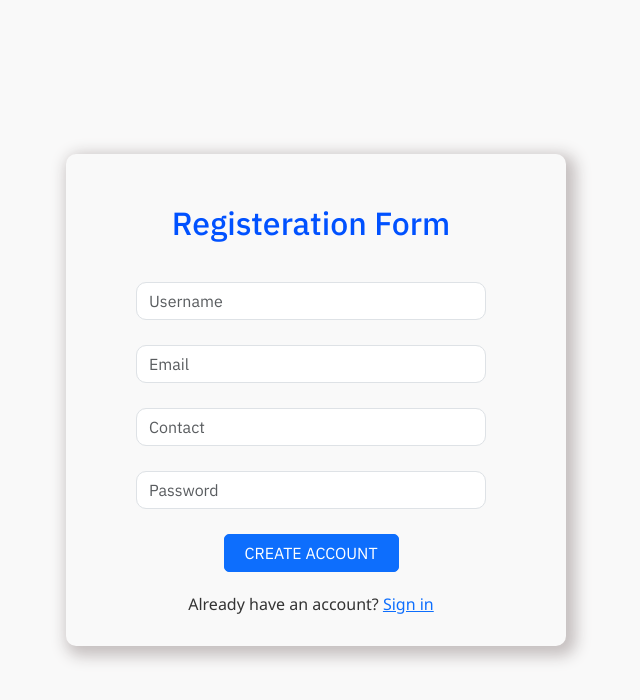
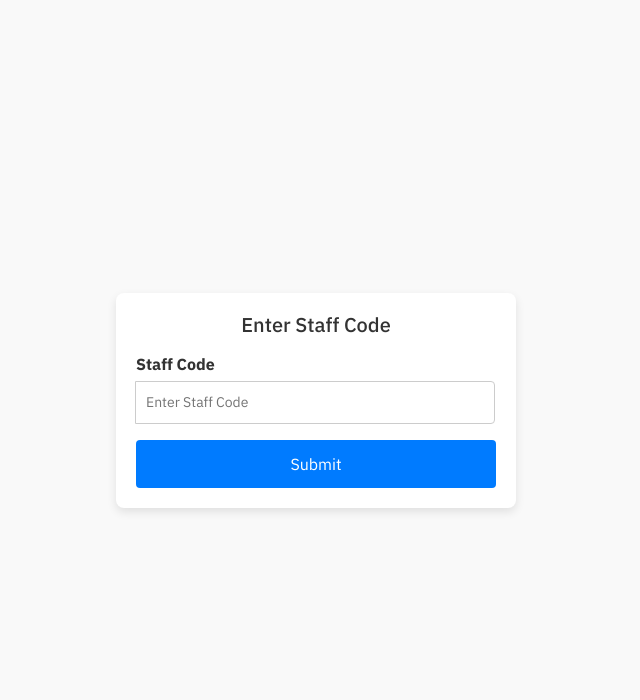
Before and after one commit to AskinasNatemin/KHFrontend, a React (Create React App) app: page /StaffRegistration in a window 1280 px wide. Shown: the top 700 px of the page, without its empty margins (324-964 px from the left). Built offline with nearby package versions, Linux system fonts and the light colour scheme.

Commit message:
feat:new files are added

```diff
--- a/src/App.js
+++ b/src/App.js
@@ -13,6 +13,7 @@ import { AdminAddingBooks } from "./Components/Admin/AdminAddingBooks";
 import StudentRegistration from "./Components/Student/StudentRegistration";
 import StaffForgetPassword from "./Components/Staff/StaffForgetPassword";
 import StudentForgetPassword from "./Components/Student/StudentForgetPassword";
+import StaffCodePage from "./Components/Staff/StaffCodePage";
 
 function App() {
   return (
@@ -31,6 +32,7 @@ function App() {
           <Route path="AdminAddingBooks" element={<AdminAddingBooks/>}/>
           <Route path="StaffForgetPassword" element={<StaffForgetPassword/>}/>
           <Route path="StudentForgetPassword" element={<StudentForgetPassword/>}/>
+          <Route path="StaffCodepage" element={<StaffCodePage/>}/>
         </Routes>
       </BrowserRouter>
     </div>
--- /dev/null
+++ b/src/Components/Staff/StaffCodePage.jsx
@@ -0,0 +1,44 @@
+import React, { useState } from 'react';
+import '../../Styles/Staff/StaffCodePage.css';  // Import the CSS file for styles
+
+const StaffCodePage = ({setStaffAccess}) => {
+  const [staffCode, setStaffCode] = useState('');
+  const[error,setError]=useState()
+
+  const handleSubmit = (e) => {
+    e.preventDefault();
+    if(staffCode>=100 && staffCode<=110){
+      setStaffAccess(true)
+    }else{
+      setError('invalid code')
+    }
+  };
+
+  return (
+    <>
+      <div className="popup-box">
+         {error && <div className="alert alert-danger">{error}</div>}
+        <h2 className="popup-title">Enter Staff Code</h2>
+        <form onSubmit={handleSubmit}>
+          <div className="input-group">
+            <label htmlFor="staffCode">Staff Code</label>
+            <input
+              type="text"
+              id="staffCode"
+              value={staffCode}
+              onChange={(e) => {setStaffCode(e.target.value)
+                setError('')
+              }}
+              required
+              placeholder="Enter Staff Code"
+              className="input-field mb-3"
+            />
+          </div>
+          <button type="submit" className="submit-btn">Submit</button>
+        </form>
+      </div>
+    </>
+  );
+};
+
+export default StaffCodePage;
--- a/src/Components/Staff/StaffRegistration.jsx
+++ b/src/Components/Staff/StaffRegistration.jsx
@@ -1,9 +1,10 @@
 import axios from "axios";
-import React, { useState } from "react";
+import React, { useEffect, useState } from "react";
 import { Link, useNavigate } from "react-router-dom";
 import "../../Styles/Staff/StaffReg.css";
 import { HiOutlineEye } from "react-icons/hi";
 import { HiOutlineEyeOff } from "react-icons/hi";
+import StaffCodePage from "./StaffCodePage";
 
 function StaffRegistration() {
   const [showPassword, setShowPassword] = useState(false);
@@ -17,6 +18,8 @@ function StaffRegistration() {
   });
   const [error, setError] = useState("");
   const [successMessage, setSuccessMessage] = useState("");
+  const [codeBox,setCodeBox]=useState(true);
+  const [staffAccess,setStaffAccess]=useState(false)
 
   const handleChange = (e) => {
     setStaffRegister((prev) => ({
@@ -74,9 +77,22 @@ function StaffRegistration() {
       addUserToServer();
     }
   };
+
+  useEffect(()=>{
+    // staffAccess?setCodeBox(false)
+    if(staffAccess){
+      setCodeBox(false)
+    }
+  },[staffAccess])
+
+
+
   return (
     <div className="staffContaine">
-      <div className="staffborder">
+      {codeBox &&
+        <StaffCodePage className='StaffCodeContainer' setStaffAccess={setStaffAccess}/>
+      }
+      {staffAccess && <div className="staffborder">
         <span className="">
           <div className="staffinput">
             <div className="staffhead">
@@ -155,7 +171,7 @@ function StaffRegistration() {
             </div>
           </div>
         </span>
-      </div>
+      </div>}
     </div>
   );
 }
--- a/src/Components/Student/StudentLogin.jsx
+++ b/src/Components/Student/StudentLogin.jsx
@@ -45,7 +45,6 @@ function StudentLogin() {
         if(res){
           setTimeout(()=>{
         navigate("/", { replace: true });
-
           },500)
         }
       })
--- a/src/Components/Student/StudentRegistration.jsx
+++ b/src/Components/Student/StudentRegistration.jsx
@@ -16,6 +16,8 @@ function StudentRegistration() {
   const [successMessage, setSuccessMessage] = useState("");
 
   const handleChange = (e) => {
+    setError("");
+
     setStudentRegister((prev) => ({
       ...prev,
       [e.target.name]: e.target.value,
--- /dev/null
+++ b/src/Styles/Staff/StaffCodePage.css
@@ -0,0 +1,73 @@
+/* Container that centers the popup */
+.popup-container {
+    position: fixed;
+    top: 0;
+    left: 0;
+    right: 0;
+    bottom: 0;
+    background: rgba(0, 0, 0, 0.5);
+    display: flex;
+    justify-content: center;
+    align-items: center;
+    z-index: 9999; /* Ensures it's on top of everything */
+  }
+
+  /* Popup box design */
+  .popup-box {
+    background: #fff;
+    padding: 20px;
+    border-radius: 8px;
+    box-shadow: 0 4px 10px rgba(0, 0, 0, 0.1);
+    max-width: 400px;
+    width: 100%;
+  }
+
+  /* Title style */
+  .popup-title {
+    font-size: 20px;
+    color: #333;
+    margin-bottom: 15px;
+    text-align: center;
+  }
+
+  /* Form input group */
+  /* .input-group {
+    margin-bottom: 15px;
+  } */
+
+  .input-group label {
+    display: block;
+    font-weight: bold;
+    margin-bottom: 5px;
+  }
+
+  .input-field {
+    width: 100%;
+    padding: 10px;
+    border: 1px solid #ccc;
+    border-radius: 4px;
+    font-size: 14px;
+    color: #333;
+    box-sizing: border-box;
+  }
+
+  .input-field:focus {
+    outline: none;
+    border-color: #007BFF;
+  }
+
+  /* Submit button styling */
+  .submit-btn {
+    width: 100%;
+    padding: 12px;
+    background-color: #007BFF;
+    color: #fff;
+    border: none;
+    border-radius: 4px;
+    font-size: 16px;
+    cursor: pointer;
+  }
+
+  .submit-btn:hover {
+    background-color: #0056b3;
+  }
--- a/src/Styles/Staff/StaffReg.css
+++ b/src/Styles/Staff/StaffReg.css
@@ -9,7 +9,9 @@
 .staffContaine{
     height: 100vh;
     display: flex;
+    justify-content: center;
     align-items: center;
+    position: relative;
 }
 
 .staffhead{
@@ -41,5 +43,8 @@
 .stafflink{
     text-align: center;
     margin-top: 20px;
-    font-family:'Segoe UI', Tahoma, Geneva, Verdana, sans-serif;
+    font-family:'Segoe UI', Tahoma, Geneva, Verdana, sans-serif;
 }
+.StaffCodeContainer{
+    position: absolute;
+}
```
